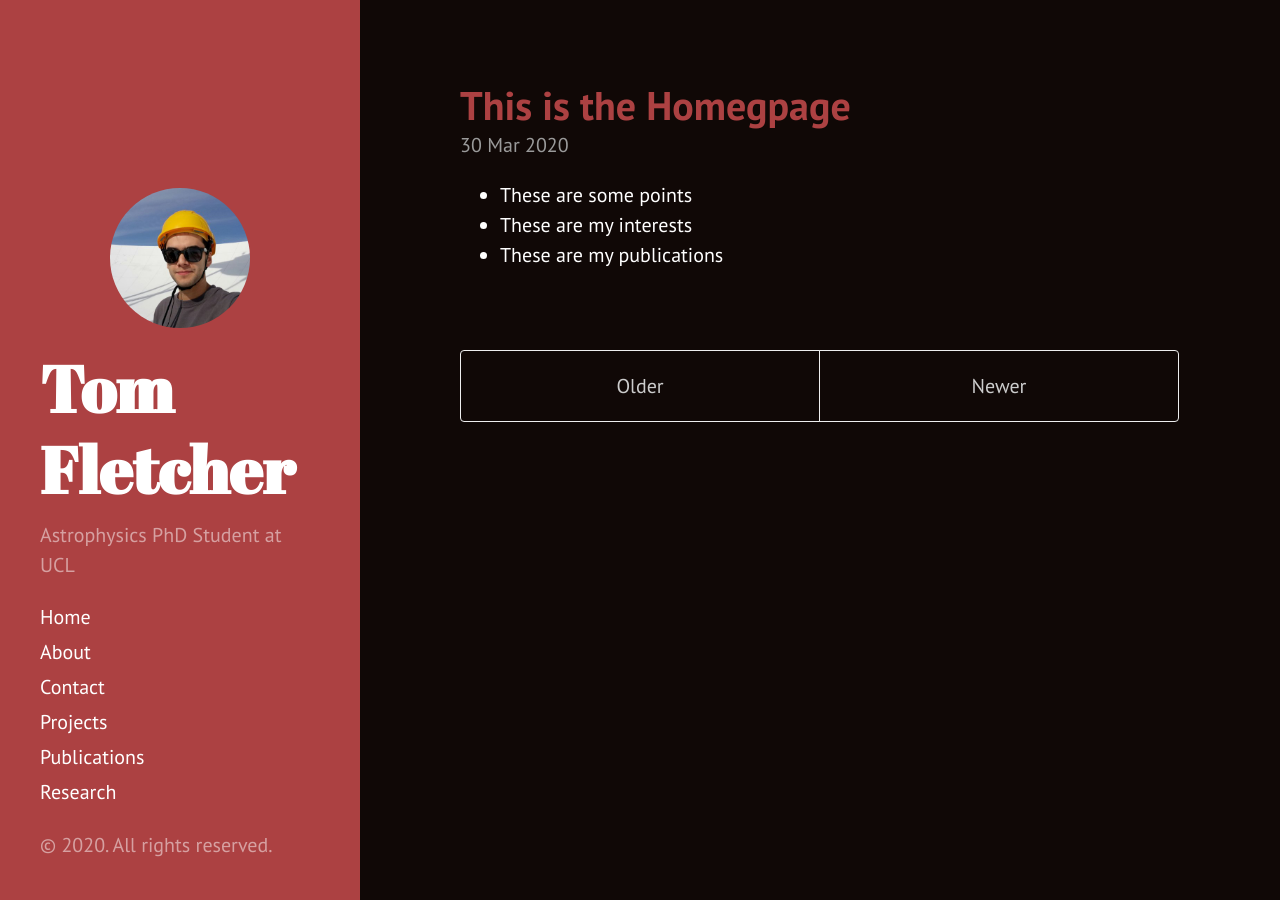
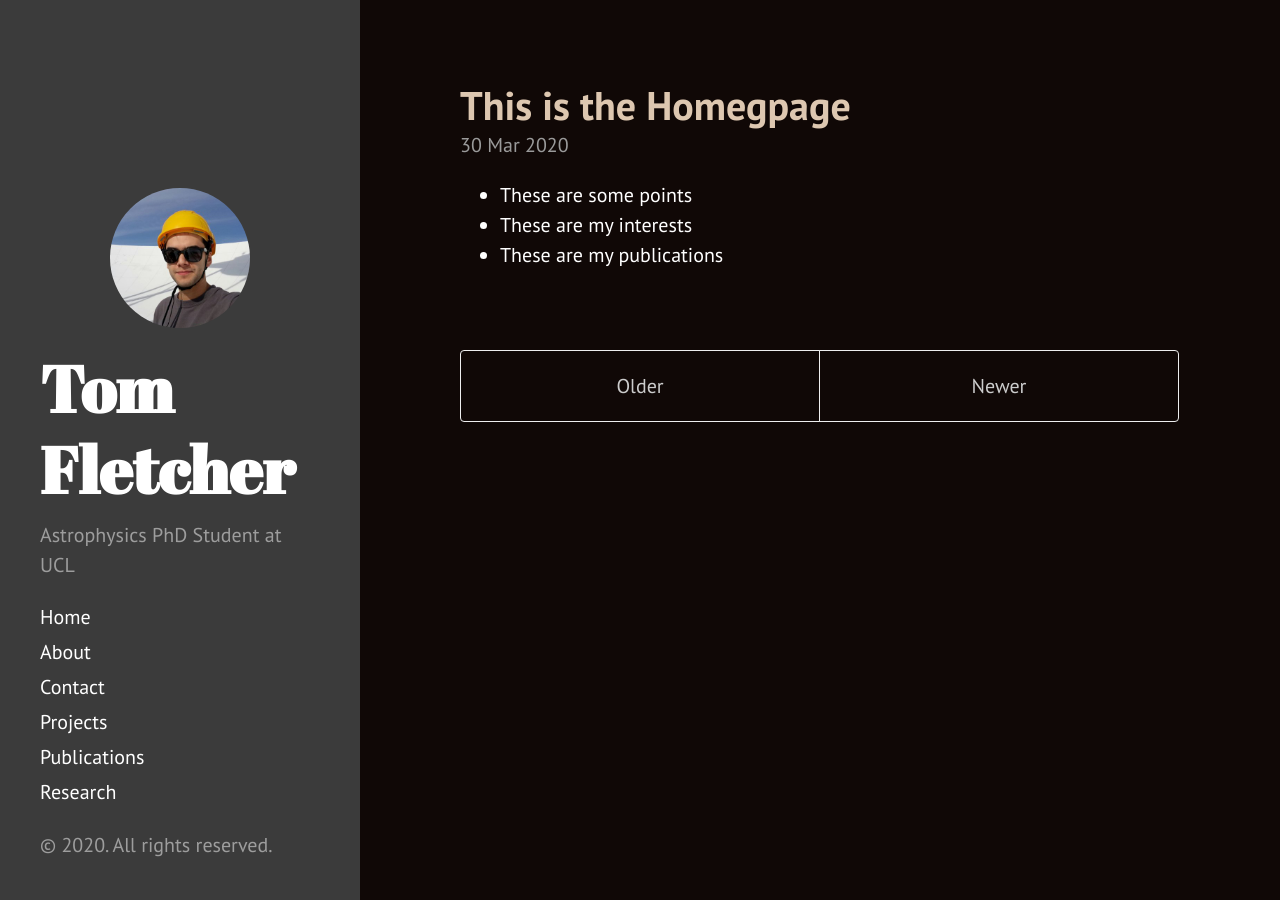
Before and after one commit to tomjf/tomjf.github.io, a Jekyll site: the page built from index.html, in a window 1280 px wide. Built offline with Jekyll 4.4.1, drawn with Linux system fonts in a browser that asks for light colours; nearby versions of some CDN libraries; the list of posts is cut into pages by our own code.

Commit message:
change headings colour and sidebar colour

```diff
--- a/public/css/hyde.css
+++ b/public/css/hyde.css
@@ -190,11 +190,11 @@ a.sidebar-nav-item:focus {
 
 /* Red */
 .theme-base-08 .sidebar {
-  background-color: #ac4142;
+  background-color: #3b3b3b;
 }
 .theme-base-08 .content a,
 .theme-base-08 .related-posts li a:hover {
-  color: #ac4142;
+  color: #DDC7B0;
 }
 
 /* Orange */
```
